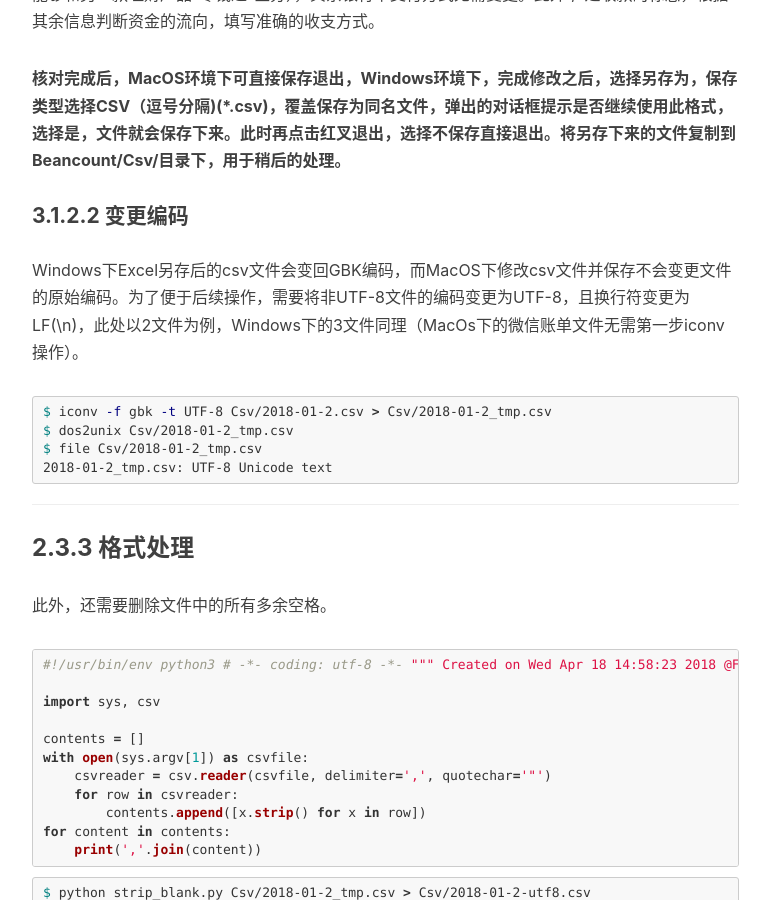
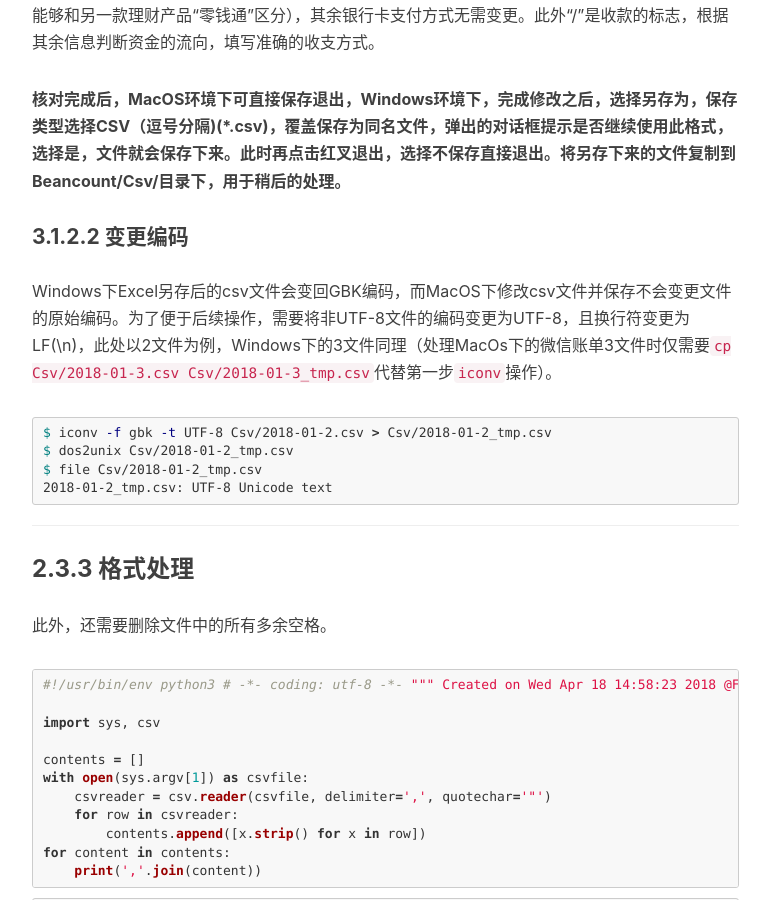
Before and after one commit to lidongchao/lidongchao.github.io, a Jekyll site: the page built from _posts/2018-04-18-has_header_in_csv_Sniffer.markdown, in a window 1280 px wide and 900 px high, scrolled down 6826 px. Shown: the whole window, without its empty margins (233-1003 px from the left). Built offline with Jekyll 4.4.1, drawn with Linux system fonts in a browser that asks for light colours; nearby versions of some CDN libraries; comment, search, counter and statistics services are not loaded; some of the changed text lies outside the part shown.

Commit message:
amend some syntax error

````diff
--- a/_posts/2018-04-18-has_header_in_csv_Sniffer.markdown
+++ b/_posts/2018-04-18-has_header_in_csv_Sniffer.markdown
@@ -222,7 +222,7 @@ beancount文件的时间粒度为天，在读取csv账单文件时，默认同
 
 #### 3.1.2.2 变更编码
 
-Windows下Excel另存后的csv文件会变回GBK编码，而MacOS下修改csv文件并保存不会变更文件的原始编码。为了便于后续操作，需要将非UTF-8文件的编码变更为UTF-8，且换行符变更为LF(\n)，此处以2文件为例，Windows下的3文件同理（MacOs下的微信账单文件无需第一步iconv操作）。
+Windows下Excel另存后的csv文件会变回GBK编码，而MacOS下修改csv文件并保存不会变更文件的原始编码。为了便于后续操作，需要将非UTF-8文件的编码变更为UTF-8，且换行符变更为LF(\n)，此处以2文件为例，Windows下的3文件同理（处理MacOs下的微信账单3文件时仅需要`cp Csv/2018-01-3.csv Csv/2018-01-3_tmp.csv`代替第一步`iconv`操作）。
 
 ```bash
 $ iconv -f gbk -t UTF-8 Csv/2018-01-2.csv > Csv/2018-01-2_tmp.csv
````
Also changed, not shown: other parts of _posts/2018-04-18-has_header_in_csv_Sniffer.markdown (+1 -1 lines).
